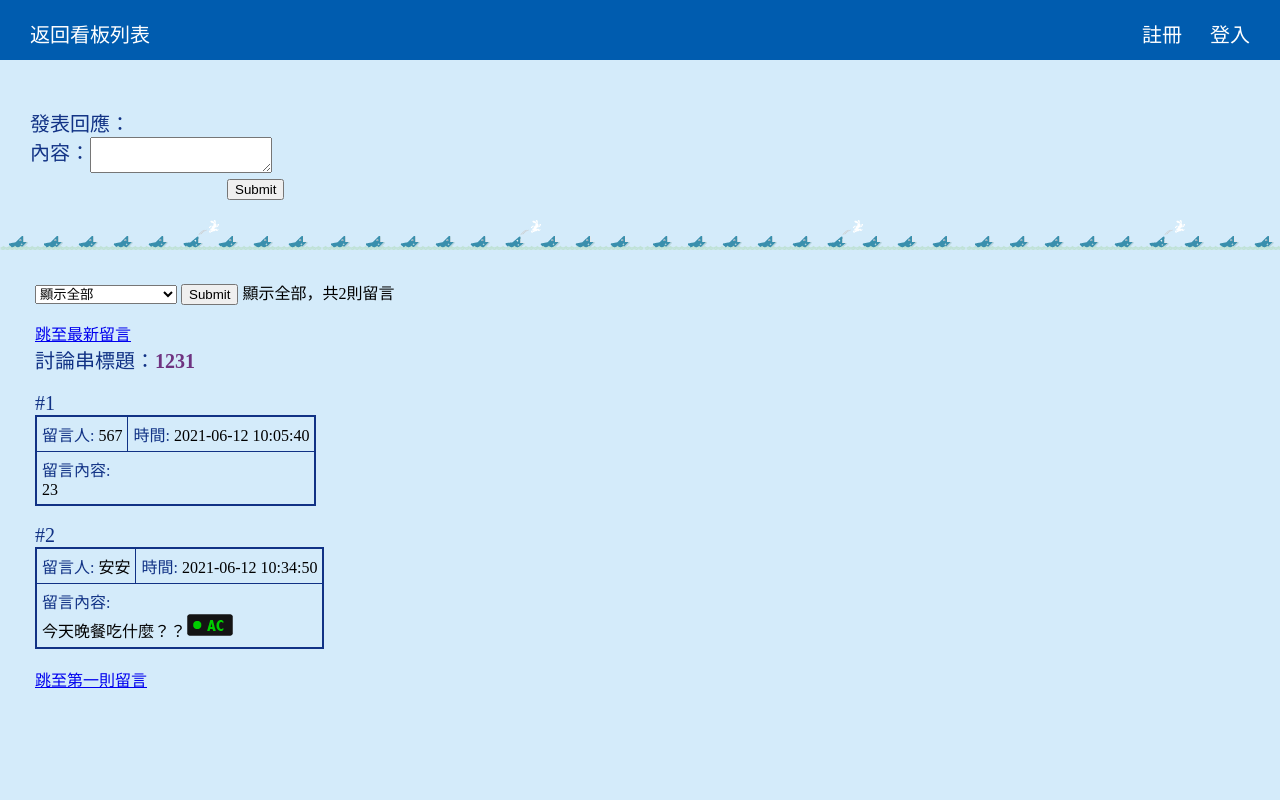
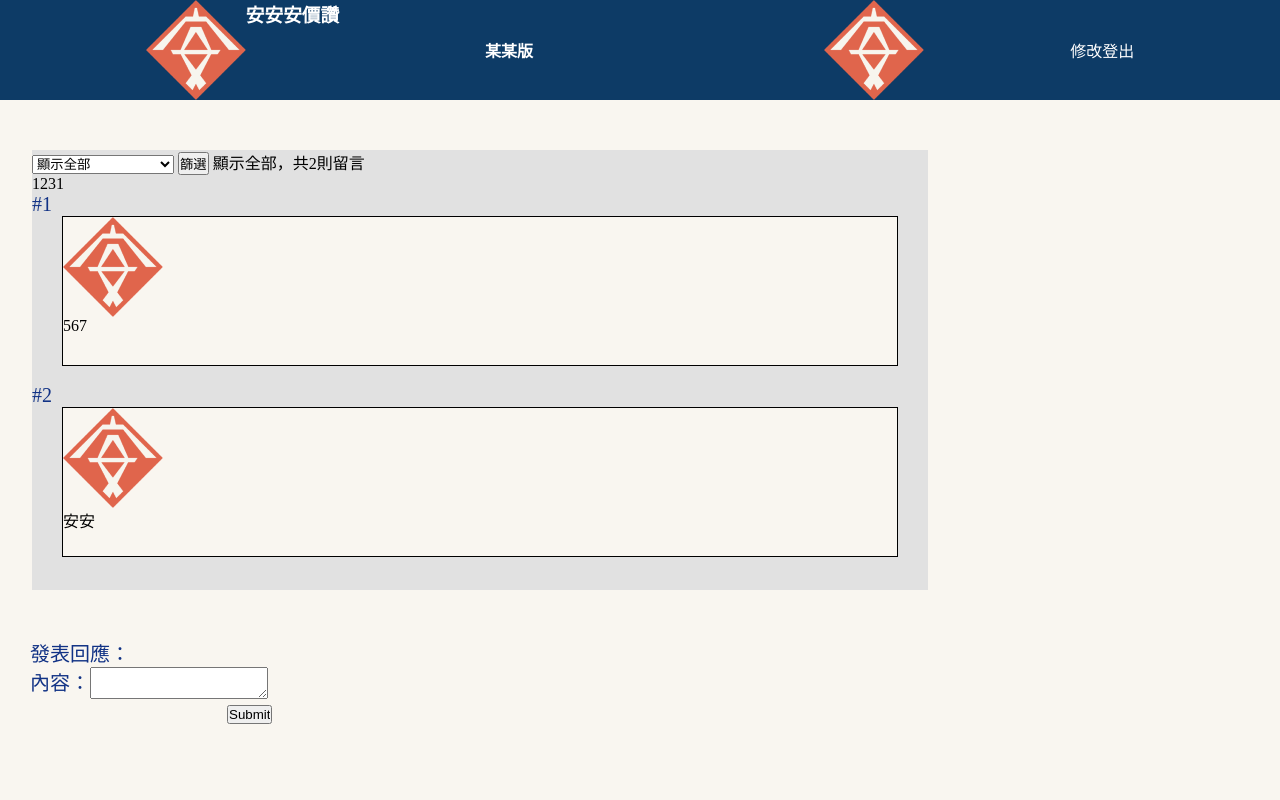
Before and after one commit to aoi-mitori/2021WEB-final, a PHP site: page /viewThread.php?id=0 in a window 1280 px wide. Run offline with PHP 8.4, Linux system fonts and the light colour scheme; data comes from the database, SQL or seed files in the repository; a stand-in replaces the project's code that opens the database connection; some libraries are stand-ins or nearby versions.

Commit message:
留言初版

```diff
--- a/viewThread.php
+++ b/viewThread.php
@@ -27,32 +27,32 @@ if (isset($_GET['del'])) {
     $sth1 = $dbh->prepare('SELECT * FROM my_thread WHERE id = ?');
     $sth1->execute(array((int)$_GET['del']));
     $row = $sth1->fetch(PDO::FETCH_ASSOC);
-    if($row['root_thread_id'] == 0 ){ //若刪除的是第一則留言(即貼文本身)，則將其底下的留言全數刪除  !目前第一則留言不會有刪除連結，所以不會用到
-        if($row['account'] == $_SESSION['account']){
+    if ($row['root_thread_id'] == 0) { //若刪除的是第一則留言(即貼文本身)，則將其底下的留言全數刪除  !目前第一則留言不會有刪除連結，所以不會用到
+        if ($row['account'] == $_SESSION['account']) {
             $sth3 = $dbh->prepare('SELECT id FROM my_thread WHERE root_thread_id = ?');
-            $sth3->execute(array( (int)$_GET['del'] ));
-            while($row3 = $sth3->fetch(PDO::FETCH_ASSOC)){
+            $sth3->execute(array((int)$_GET['del']));
+            while ($row3 = $sth3->fetch(PDO::FETCH_ASSOC)) {
                 $sthDelDice = $dbh->prepare('DELETE FROM my_dice WHERE thread_id = ?');
-                $sthDelDice->execute(array( (int)$row3['id']));
+                $sthDelDice->execute(array((int)$row3['id']));
             }
 
             $sth = $dbh->prepare('DELETE FROM my_thread WHERE id = ? or root_thread_id = ?');
-            $sth->execute(array( (int)$_GET['del'], (int)$_GET['del'] ));
+            $sth->execute(array((int)$_GET['del'], (int)$_GET['del']));
 
             $sthDelDice = $dbh->prepare('DELETE FROM my_dice WHERE thread_id = ?');
-            $sthDelDice->execute(array( (int)$_GET['del']));
+            $sthDelDice->execute(array((int)$_GET['del']));
             echo '<meta http-equiv=REFRESH CONTENT=0;url=' . basename($_SERVER['PHP_SELF']) . '?id=' . (int)$_GET['id'] . '>';
         }
-    } else{ //刪除留言
+    } else { //刪除留言
 
         $sth2 = $dbh->prepare('SELECT account FROM my_thread WHERE id = ?');
         $sth2->execute(array((int)$row['root_thread_id']));
         $row2 = $sth2->fetch(PDO::FETCH_ASSOC);
-        if($row2['account']==$_SESSION['account'] || $_SESSION['is_admin']==1){ //樓主與管理員有權限刪除留言
+        if ($row2['account'] == $_SESSION['account'] || $_SESSION['is_admin'] == 1) { //樓主與管理員有權限刪除留言
             $sth = $dbh->prepare('DELETE FROM my_thread WHERE id = ? '); //刪除留言
-            $sth->execute(array( (int)$_GET['del']));
+            $sth->execute(array((int)$_GET['del']));
             $sthDelDice = $dbh->prepare('DELETE FROM my_dice WHERE thread_id = ?'); //刪除骰子
-            $sthDelDice->execute(array( (int)$_GET['del']));
+            $sthDelDice->execute(array((int)$_GET['del']));
             echo '<meta http-equiv=REFRESH CONTENT=0;url=' . basename($_SERVER['PHP_SELF']) . '?id=' . (int)$_GET['id'] . '>';
         }
     }
@@ -85,44 +85,56 @@ function showMsg($row, $numFloor, $sthDice, $owner)
     $msg = str_replace("\n", "<br>", $msg);
     $account = htmlspecialchars($row['account']);
     if ($numFloor == 0) {
-        echo '<a href="#ending">跳至最新留言</a><br>'; //跳至頁面最底的連結
-        echo '<a id="starting"></a>';//定位標籤
-        echo '<font class="text">討論串標題：</font><a class="title-link" href="viewBoard.php?id=' . $row['board_id'] . '">' . $title . '</a><br><br>';
+        // echo '<a href="#ending">跳至最新留言</a><br>'; //跳至頁面最底的連結
+        echo '<a id="starting"></a>'; //定位標籤
+        echo '<div clasa="board-id">' . $title . '</div>';
     }
     echo "<font class=\"text\">#" . ($numFloor + 1) . "</font>"; //顯示樓數
 
-    if (isset($_SESSION['account']) && $_SESSION['account'] != null && ($_SESSION['is_admin'] == 1 || $owner == $_SESSION['account'])) { //管理員與樓主顯示刪除留言按鈕
-        if($numFloor!=0){
-            echo '&nbsp&nbsp&nbsp<a href="' .
-            basename($_SERVER['PHP_SELF']) . '?id=' . (int)$_GET['id'] . '&del=' . $row['id'] .
-            '"><i class="fas fa-trash-alt" style="color:#005CAF; cursor: hand;" ></i></a>';
-        }
-    }
+    // if (isset($_SESSION['account']) && $_SESSION['account'] != null && ($_SESSION['is_admin'] == 1 || $owner == $_SESSION['account'])) { //管理員與樓主顯示刪除留言按鈕
+    //     if ($numFloor != 0) {
+    //         echo '&nbsp&nbsp&nbsp<a href="' .
+    //             basename($_SERVER['PHP_SELF']) . '?id=' . (int)$_GET['id'] . '&del=' . $row['id'] .
+    //             '"><img class="del-btn" src="./img/Delete.png"></a>';
+    //     }
+    // }
 
     //-------dice-------//
     $regex = "/\([\d\w\-]+\)/";
     preg_match_all($regex, $msg, $matches);
 
     foreach ($matches[0] as $word) { //type 1 == (oj) : Online Judge骰 -> AC/RE/WA
-        if($word == "(oj)"){
+        if ($word == "(oj)") {
             $rowMSG = $sthDice->fetch(PDO::FETCH_ASSOC);
-            $src = "<img src='./ankaDice/oj".$rowMSG['number'].".png'>";
+            $src = "<img src='./ankaDice/oj" . $rowMSG['number'] . ".png'>";
             $msg = preg_replace("/\(oj\)/", $src, $msg, 1);
-        }else if($word == "(queen-rainbow)"){ //type 2 == (queen-rainbow) : 七彩女王骰
+        } else if ($word == "(queen-rainbow)") { //type 2 == (queen-rainbow) : 七彩女王骰
             $rowMSG = $sthDice->fetch(PDO::FETCH_ASSOC);
-            $src = "<img src='./ankaDice/queen".$rowMSG['number'].".png'>";
+            $src = "<img src='./ankaDice/queen" . $rowMSG['number'] . ".png'>";
             $msg = preg_replace("/\(queen-rainbow\)/", $src, $msg, 1);
-        } else if($word == "(dice-six)"){ //type3 == (dice-six) ：六面骰
+        } else if ($word == "(dice-six)") { //type3 == (dice-six) ：六面骰
             $rowMSG = $sthDice->fetch(PDO::FETCH_ASSOC);
-            $src = "<img src='./ankaDice/dice".$rowMSG['number'].".png'>";
+            $src = "<img src='./ankaDice/dice" . $rowMSG['number'] . ".png'>";
             $msg = preg_replace("/\(dice-six\)/", $src, $msg, 1);
         }
     }
+    echo '<div class="msg">';
 
-    echo '<table class="msg" rules="all" cellpadding="5" ><tr>';
-    echo "<td><font color=\"#113285\">留言人:</font> " . $nn . "</td>";
-    echo "<td><font color=\"#113285\">時間:</font> " . $row['time'] . "</td>";
-    echo "<tr><td colspan=\"2\"><font color=\"#113285\">留言內容:</font><br>" . $msg;
+    if (isset($_SESSION['account']) && $_SESSION['account'] != null && ($_SESSION['is_admin'] == 1 || $owner == $_SESSION['account'])) { //管理員與樓主顯示刪除留言按鈕
+        if ($numFloor != 0) {
+            echo '<a href="' . basename($_SERVER['PHP_SELF']) . '?id=' . (int)$_GET['id'] . '&del=' . $row['id'] .
+                '"><img class="del-btn" src="./img/Delete.png"></a>';
+        }
+    }
+
+    echo '<div class="left-box">';
+    echo '<img src="./img/home.png">';
+    echo '<div>' . $nn . '</div></div></div>';
+
+    // echo '<table class="msg" rules="all" cellpadding="5" ><tr>';
+    // echo "<td><font color=\"#113285\">留言人:</font> " . $nn . "</td>";
+    // echo "<td><font color=\"#113285\">時間:</font> " . $row['time'] . "</td>";
+    // echo "<tr><td colspan=\"2\"><font color=\"#113285\">留言內容:</font><br>" . $msg;
 
     //----編輯留言----//
     // if (isset($_GET['update']) && $row['id'] === $_GET['update']) { //edit
@@ -161,18 +173,18 @@ if (isset($_GET['id']) && isset($_POST['content'])) {
                 $regex = "/\([\d\w\-]+\)/";
                 preg_match_all($regex, $string_content, $matches);
                 foreach ($matches[0] as $word) {
-                    if($word == "(oj)"){ //type 1 == (oj) : Online Judge骰 -> AC/RE/WA
-                        $rand_num = rand(0,2);
+                    if ($word == "(oj)") { //type 1 == (oj) : Online Judge骰 -> AC/RE/WA
+                        $rand_num = rand(0, 2);
                         $dbh->exec(
                             "INSERT INTO my_dice (type, thread_id, number) VALUES (1, '$lastId', '$rand_num')"
                         );
-                    }else if($word == "(queen-rainbow)"){ //type 2 == (queen-rainbow) : 七彩女王骰
-                        $rand_num = rand(0,5);
+                    } else if ($word == "(queen-rainbow)") { //type 2 == (queen-rainbow) : 七彩女王骰
+                        $rand_num = rand(0, 5);
                         $dbh->exec(
                             "INSERT INTO my_dice (type, thread_id, number) VALUES (2, '$lastId', '$rand_num')"
                         );
-                    } else if($word =="(dice-six)"){ //type3 == (dice-six) ：六面骰
-                        $rand_num = rand(0,5);
+                    } else if ($word == "(dice-six)") { //type3 == (dice-six) ：六面骰
+                        $rand_num = rand(0, 5);
                         $dbh->exec(
                             "INSERT INTO my_dice (type, thread_id, number) VALUES (3, '$lastId', '$rand_num')"
                         );
@@ -195,15 +207,23 @@ if (isset($_GET['id']) && isset($_POST['content'])) {
     <script defer src="https://use.fontawesome.com/releases/v5.0.10/js/all.js" integrity="sha384-slN8GvtUJGnv6ca26v8EzVaR9DC58QEwsIk9q1QXdCU8Yu8ck/tL/5szYlBbqmS+" crossorigin="anonymous"></script>
 
     <style>
+        * {
+            list-style: none;
+            box-sizing: border-box;
+            margin: 0;
+            padding: 0;
+        }
+
         body {
-            margin: 0 0 1em 0;
+            width: 100vw;
+            /* height: 100vh;
+            overflow-y: hidden; */
         }
 
         .container {
             font-size: 30px;
-            background-color: #005CAF;
-            margin-top: 0;
-            height: 60px;
+            background-color: #0d3b66;
+            height: 150px;
         }
 
         .up-table {
@@ -222,6 +242,14 @@ if (isset($_GET['id']) && isset($_POST['content'])) {
 
         .right-table td {
             padding-right: 25px;
+        }
+
+        .del-btn {
+            width: 20px;
+            height: 20px;
+            position: absolute;
+            top: 10px;
+            right: 10px;
         }
 
         .up-link {
@@ -334,14 +362,31 @@ if (isset($_GET['id']) && isset($_POST['content'])) {
         }
 
         .container5 {
-            margin-top: 30px;
+            /* margin-top: 30px;
             margin-left: 35px;
-            margin-right: 30px;
+            margin-right: 30px; */
+            margin: 0 2.5vw;
+            margin-top: 50px;
+            width: 70vw;
+            height: 55vh;
+            overflow-y: auto;
+            background-color: #e1e1e1;
         }
 
         .msg {
-            border: 2px solid;
-            border-color: #113285;
+            border: .9px solid;
+            border-color: #000;
+            height: auto;
+            background-color: #f9f6f0;
+            min-height: 150px;
+            margin: 0 30px;
+            position: relative;
+        }
+
+        .msg-container {
+            width: 75vw;
+            height: 400px;
+            background-color: #e1e1e1;
         }
 
         .text2 {
@@ -358,52 +403,52 @@ if (isset($_GET['id']) && isset($_POST['content'])) {
         textarea {
             vertical-align: top
         }
+
+        .header {
+            width: 100vw;
+            height: 100px;
+            background-color: #0d3b66;
+            display: flex;
+            align-items: center;
+            justify-content: space-evenly;
+        }
+
+        .header-ele {
+            /* width: 20%; */
+            color: #fff;
+            display: flex;
+        }
     </style>
 
 </head>
 
-<body bgcolor="#d4ebfa">
-    <div class="container">
-        <table class="up-table" border=0>
-            <tr>
-                <td>
-                    <div align="left">
-                        <table class="left-table" border=0>
-                            <tr>
+<body bgcolor="#f9f6f0">
+    <div class="header">
+        <div class="header-ele first">
+            <img src="./img/home.png" alt="">
+            <h3>安安安價讚</h3>
+        </div>
+        <div class="header-ele">
+            <h4>某某版</h4>
+        </div>
+        <div class="header-ele">
             <?php
-                                echo "<td><a class=\"up-link\" href=\"./index.php\">返回看板列表</a></td>";
             if (isset($_SESSION['account']) && $_SESSION['account'] != null) {
-
-                                    echo "<td class=\"login\"  ><a class=\"upp-link\" href=\"./admin.php\" id=\"name\"><font>Hi, " . $_SESSION['account'] . " (" . htmlspecialchars($_SESSION['nickname']) . ")</font></a></td>";
-                                    echo "<td style=\"color:#f7efc1; \"><i class=\"far fa-smile\"></i>";
+                echo "<div class='h-nickname'>" . $_SESSION['nickname'] . "</div>";
                 $sth = $dbh->prepare('SELECT point from user where account = ?');
                 $sth->execute(array($_SESSION['account']));
                 $row = $sth->fetch(PDO::FETCH_ASSOC);
-                                    echo "&nbsp&nbsp&nbsp" . $row['point'] . "</td>";
+                echo "<div class='h-point'>積分: " . $row['point'] . "</div>";
             }
             ?>
-                            </tr>
-                        </table>
         </div>
-                </td>
-                <td>
-                    <div align="right">
-                        <table class="right-table" border=0>
-                            <tr>
-                                <?php
-                                if (isset($_SESSION['account']) && $_SESSION['account'] != null) { //如果登入
-                                    echo "<td><a class=\"up-link\" href=\"./edit_profile.php\">修改資料</a></td>";
-                                    echo "<td><a class=\"up-link\" href=\"./logout.php\">登出</a></td>";
-                                } else {
-                                    echo "<td><a class=\"up-link\" href=\"./register.php\">註冊</a></td> <td><a class=\"up-link\" href=\"./login.php\">登入</a></td>";
-                                }
-                                ?>
-                            </tr>
-                        </table>
+        <div class="header-ele">
+            <img class="avatar" src="./img/home.png" alt="">
         </div>
-                </td>
-            </tr>
-        </table>
+        <div class="header-ele">
+            <div>修改</div>
+            <div>登出</div>
+        </div>
     </div>
     <?php
 
@@ -418,15 +463,7 @@ if (isset($_GET['id']) && isset($_POST['content'])) {
         if ($sth->rowCount() > 0) {
 
     ?>
-            <div class="container4" style="text-align:left;">
-                <?php echo "<font class=\"result1\">" . $resultStr . "</font>"; ?><br>
-                <form action="viewThread.php?id=<?php echo (int)$_GET['id']; ?>" method="post">
-                    <font class="text">發表回應：</font><br>
-                    <font class="text">內容：</font><textarea name="content"></textarea><br>
-                    <input class="submit1" type="submit"><br>
-                </form>
-            </div>
-            <hr class="zi_hr_01" id="hr_01">
+            <!-- <hr class="zi_hr_01" id="hr_01"> -->
             <div class="container5">
                 <form action="viewThread.php?id=<?php echo (int)$_GET['id']; ?>" method="post">
                     <select name="filter">
@@ -434,7 +471,7 @@ if (isset($_GET['id']) && isset($_POST['content'])) {
                         <option value="1">只顯示樓主</option>
                         <option value="2">只顯示樓主與安價者</option>
                     </select>
-                    <input type="submit">
+                    <input type="submit" value="篩選">
                     <font id="threadFilterStr"></font>
                 </form>
         <?php
@@ -446,26 +483,26 @@ if (isset($_GET['id']) && isset($_POST['content'])) {
 
             if (isset($_POST['filter'])) {
                 if ($_POST['filter'] == 0) { //顯示全部
-                    echo "<script>document.getElementById('threadFilterStr').innerHTML='顯示全部，共".$sth->rowCount()."則留言'</script>";
+                    echo "<script>document.getElementById('threadFilterStr').innerHTML='顯示全部，共" . $sth->rowCount() . "則留言'</script>";
                     while ($row = $sth->fetch(PDO::FETCH_ASSOC)) {
                         $sthDice = $dbh->prepare("SELECT * from my_dice WHERE thread_id = ? ORDER BY id");
                         $sthDice->execute(array($row['id']));
                         showMsg($row, $numFloor++, $sthDice, strval($sthOwnerResult[0]));
                     }
-                    echo "<a id='ending'></a>";//定位標籤
-                    echo '<a href="#starting">跳至第一則留言</a>'; //跳至第一則留言的連結
+                    // echo "<a id='ending'></a>"; //定位標籤
+                    // echo '<a href="#starting">跳至第一則留言</a>'; //跳至第一則留言的連結
 
                 } else if ($_POST['filter'] == 1) { //只顯示樓主
                     $ownerThreads = $dbh->prepare('SELECT * from my_thread where id = ? OR (root_thread_id = ? AND account = ?)');
                     $ownerThreads->execute(array((int)$_GET['id'], (int)$_GET['id'], strval($sthOwnerResult[0])));
-                    echo "<script>document.getElementById('threadFilterStr').innerHTML='只顯示樓主，共".$ownerThreads->rowCount()."則留言'</script>";
+                    echo "<script>document.getElementById('threadFilterStr').innerHTML='只顯示樓主，共" . $ownerThreads->rowCount() . "則留言'</script>";
                     while ($row = $ownerThreads->fetch(PDO::FETCH_ASSOC)) {
                         $sthDice = $dbh->prepare("SELECT * from my_dice WHERE thread_id = ? ORDER BY id");
                         $sthDice->execute(array($row['id']));
                         showMsg($row, $numFloor++, $sthDice, strval($sthOwnerResult[0]));
                     }
-                    echo "<a id='ending'></a>";//定位標籤
-                    echo '<a href="#starting">跳至第一則留言</a>';//跳至第一則留言的連結
+                    // echo "<a id='ending'></a>"; //定位標籤
+                    // echo '<a href="#starting">跳至第一則留言</a>'; //跳至第一則留言的連結
 
                 } else if ($_POST['filter'] == 2) { //只顯示樓主與安價者
 
@@ -474,10 +511,10 @@ if (isset($_GET['id']) && isset($_POST['content'])) {
                     $newDiceNum = array();
                     $threadNumber = 0; //紀錄留言數量
                     while ($row = $sth->fetch(PDO::FETCH_ASSOC)) {
-                        if( count($newDiceNum)==0 && count($newDiceType)==0 && $row['account']==strval($sthOwnerResult[0]) ){ //已經骰完且此樓是樓主
+                        if (count($newDiceNum) == 0 && count($newDiceType) == 0 && $row['account'] == strval($sthOwnerResult[0])) { //已經骰完且此樓是樓主
                             $sthNewDice = $dbh->prepare('SELECT * from my_dice WHERE thread_id = ?');
                             $sthNewDice->execute(array((int)$row['id']));
-                            while( $rowDice = $sthNewDice->fetch(PDO::FETCH_ASSOC) ){ //有骰子，add to array
+                            while ($rowDice = $sthNewDice->fetch(PDO::FETCH_ASSOC)) { //有骰子，add to array
                                 $newDiceType[] = $rowDice['type'];
                                 $newDiceNum[] = $rowDice['number'];
                             }
@@ -488,22 +525,21 @@ if (isset($_GET['id']) && isset($_POST['content'])) {
 
                             showMsg($row, $numFloor++, $sthDice, strval($sthOwnerResult[0]));
                             $threadNumber++;
-
-                        } else if( count($newDiceNum)!=0 && count($newDiceType)!=0 ){ //還未全部中骰
+                        } else if (count($newDiceNum) != 0 && count($newDiceType) != 0) { //還未全部中骰
                             $flag = FALSE;
                             $sthNewDice = $dbh->prepare('SELECT * from my_dice WHERE thread_id = ?');
                             $sthNewDice->execute(array((int)$row['id']));
-                            while( $rowDice = $sthNewDice->fetch(PDO::FETCH_ASSOC) ){ //有骰子
-                                for($i=0;$i<sizeof($newDiceNum);$i++){
-                                    if( $rowDice['type']==$newDiceType[$i] && $rowDice['number']==$newDiceNum[$i]){//骰中
+                            while ($rowDice = $sthNewDice->fetch(PDO::FETCH_ASSOC)) { //有骰子
+                                for ($i = 0; $i < sizeof($newDiceNum); $i++) {
+                                    if ($rowDice['type'] == $newDiceType[$i] && $rowDice['number'] == $newDiceNum[$i]) { //骰中
                                         $flag = TRUE;
-                                        array_splice($newDiceNum,$i,1);
-                                        array_splice($newDiceType,$i,1); //remove from array
+                                        array_splice($newDiceNum, $i, 1);
+                                        array_splice($newDiceType, $i, 1); //remove from array
                                         break;
                                     }
                                 }
                             }
-                            if($flag == TRUE || $row['account']==strval($sthOwnerResult[0])){ //有骰中或是樓主，則顯示留言
+                            if ($flag == TRUE || $row['account'] == strval($sthOwnerResult[0])) { //有骰中或是樓主，則顯示留言
                                 $sthDice = $dbh->prepare("SELECT * from my_dice WHERE thread_id = ? ORDER BY id");
                                 $sthDice->execute(array($row['id']));
 
@@ -512,29 +548,29 @@ if (isset($_GET['id']) && isset($_POST['content'])) {
                             }
                         }
                     }
-                    echo "<script>document.getElementById('threadFilterStr').innerHTML='只顯示樓主與安價者，共".$threadNumber."則留言'</script>";
-                    echo "<a id='ending'></a>";//定位標籤
-                    echo '<a href="#starting">跳至第一則留言</a>';//跳至第一則留言的連結
+                    echo "<script>document.getElementById('threadFilterStr').innerHTML='只顯示樓主與安價者，共" . $threadNumber . "則留言'</script>";
+                    echo "<a id='ending'></a>"; //定位標籤
+                    // echo '<a href="#starting">跳至第一則留言</a>'; //跳至第一則留言的連結
 
-                } else{ //顯示全部留言
-                    echo "<script>document.getElementById('threadFilterStr').innerHTML='顯示全部，共".$sth->rowCount()."則留言'</script>";
+                } else { //顯示全部留言
+                    echo "<script>document.getElementById('threadFilterStr').innerHTML='顯示全部，共" . $sth->rowCount() . "則留言'</script>";
                     while ($row = $sth->fetch(PDO::FETCH_ASSOC)) {
                         $sthDice = $dbh->prepare("SELECT * from my_dice WHERE thread_id = ? ORDER BY id");
                         $sthDice->execute(array($row['id']));
                         showMsg($row, $numFloor++, $sthDice, strval($sthOwnerResult[0]));
                     }
                     echo "<a id='ending'></a>"; //定位標籤
-                    echo '<a href="#starting">跳至第一則留言</a>'; //跳至第一則留言的連結
+                    // echo '<a href="#starting">跳至第一則留言</a>'; //跳至第一則留言的連結
                 }
             } else { //顯示全部留言
-                echo "<script>document.getElementById('threadFilterStr').innerHTML='顯示全部，共".$sth->rowCount()."則留言'</script>";
+                echo "<script>document.getElementById('threadFilterStr').innerHTML='顯示全部，共" . $sth->rowCount() . "則留言'</script>";
                 while ($row = $sth->fetch(PDO::FETCH_ASSOC)) {
                     $sthDice = $dbh->prepare("SELECT * from my_dice WHERE thread_id = ? ORDER BY id");
                     $sthDice->execute(array($row['id']));
                     showMsg($row, $numFloor++, $sthDice, strval($sthOwnerResult[0]));
                 }
                 echo "<a id='ending'></a>"; //定位標籤
-                echo '<a href="#starting">跳至第一則留言</a>'; //跳至第一則留言的連結
+                // echo '<a href="#starting">跳至第一則留言</a>'; //跳至第一則留言的連結
             }
         } else {
             echo '討論串不存在';
@@ -544,7 +580,14 @@ if (isset($_GET['id']) && isset($_POST['content'])) {
     }
         ?>
             </div>
-
+            <div class="container4" style="text-align:left;">
+                <?php echo "<font class=\"result1\">" . $resultStr . "</font>"; ?><br>
+                <form action="viewThread.php?id=<?php echo (int)$_GET['id']; ?>" method="post">
+                    <font class="text">發表回應：</font><br>
+                    <font class="text">內容：</font><textarea name="content"></textarea><br>
+                    <input class="submit1" type="submit"><br>
+                </form>
+            </div>
 </body>
 
 </html>
```
Also changed, not shown: viewBoard.php (+45 -22 lines), img/ToBot.png (added), img/ToTop.png (added), img/home.png (added), temp.php (added). Lines whose indentation alone changed are shown as unchanged.
